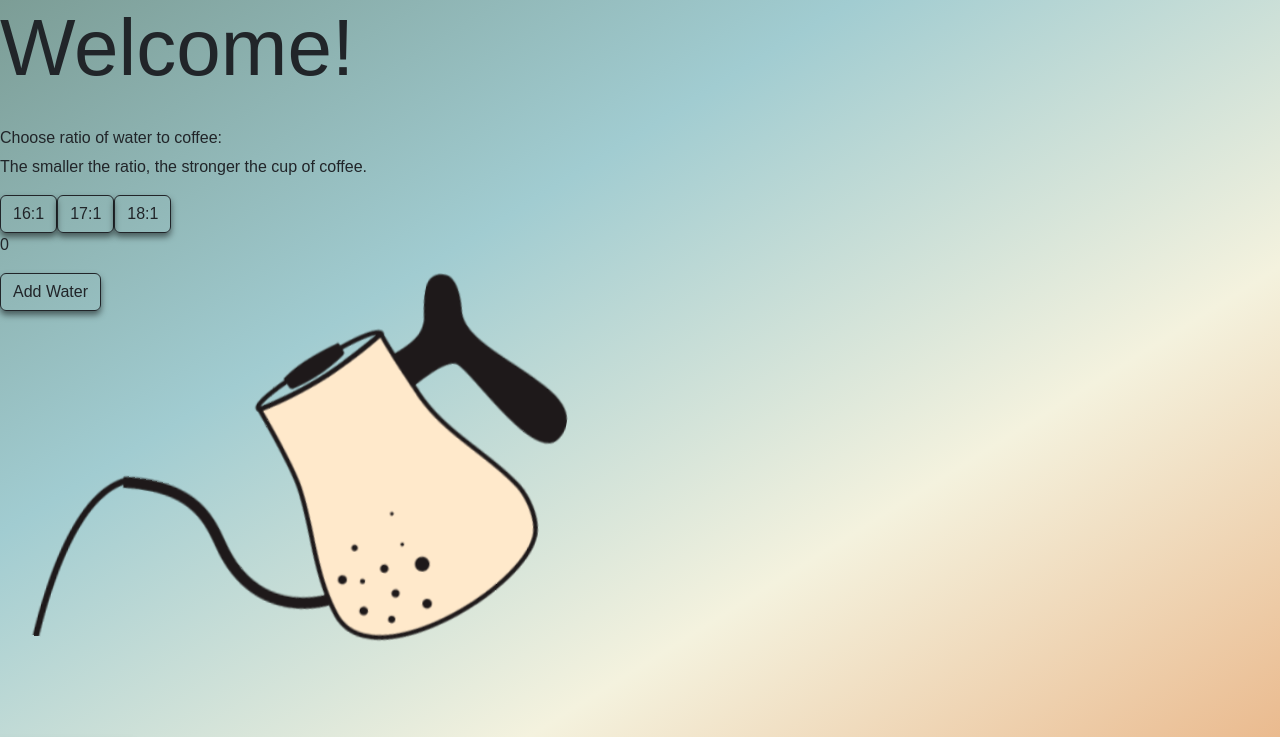
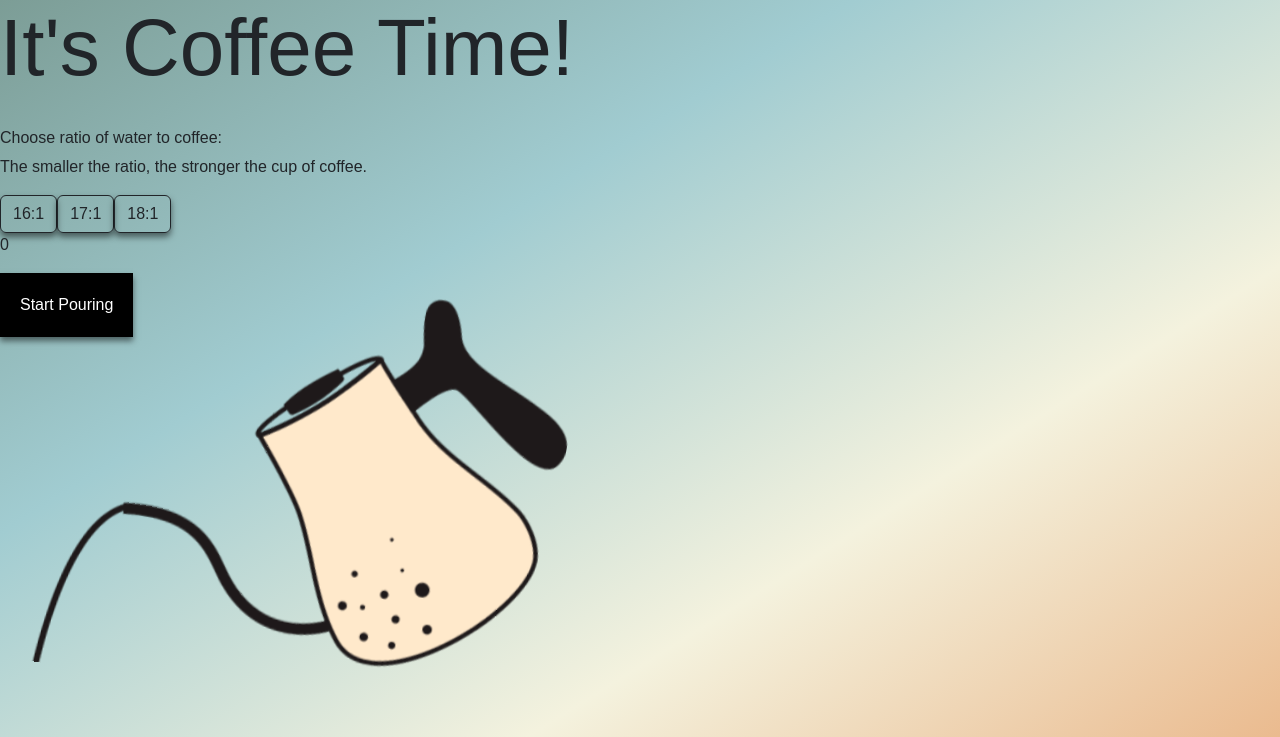
Before and after one commit to ekmagiccat/capstone, a React (Create React App) app: page / in a window 1280 px wide. Shown: the top 737 px of the page. Built offline with nearby package versions, Linux system fonts and the light colour scheme.

Commit message:
refactor code

```diff
--- a/src/components/App.tsx
+++ b/src/components/App.tsx
@@ -2,7 +2,6 @@ import React from "react";
 import Header from "./Header";
 import Instructions from "./Instructions";
 import GamePlay from "./GamePlay";
-import Kettle from "./Kettle";
 import PourOver from "./PourOver";
 
 const App = () => {
@@ -10,7 +9,6 @@ const App = () => {
     <div className="app">
       <Header />
       <GamePlay />
-      <Kettle />
       <PourOver />
       <Instructions />
     </div>
--- a/src/components/GamePlay.tsx
+++ b/src/components/GamePlay.tsx
@@ -1,8 +1,11 @@
 import React, { useState, useEffect } from "react";
+import { motion } from "framer-motion";
+import waterPour from "../images/waterPour.png";
 
 const GamePlay = () => {
   const [waterValue, setWaterValue] = useState(0);
   const [ratio, setRatio] = useState(0);
+  const [rotate, setRotate] = useState(false);
 
   useEffect(() => {
     setWaterValue(0);
@@ -19,6 +22,15 @@ const GamePlay = () => {
 
     const waterLimit = getWaterLimit();
     setWaterValue(Math.min(waterValue, waterLimit));
+  };
+
+  const handleKettleRotate = () => {
+    setRotate(!rotate);
+  };
+
+  const handlePourButtonClick = () => {
+    handleAddWater();
+    handleKettleRotate();
   };
 
   const getWaterLimit = () => {
@@ -60,13 +72,17 @@ const GamePlay = () => {
         </button>
       </div>
       <p className="water">{waterValue}</p>
-      <button
-        className="btn btn-outline-dark"
-        type="button"
-        onClick={handleAddWater}
+
+      <button onClick={handlePourButtonClick}>
+        {rotate ? "Stop Pouring" : "Start Pouring"}
+      </button>
+      <motion.div
+        animate={{ rotate: rotate ? -10 : 10 }}
+        transition={{ type: "tween", duration: 1 }}
+        onClick={handlePourButtonClick}
       >
-        Add Water
-      </button>
+        <img src={waterPour} alt="kettle pouring water" id="kettle" />
+      </motion.div>
     </div>
   );
 };
--- a/src/components/Header.tsx
+++ b/src/components/Header.tsx
@@ -8,7 +8,7 @@ import AccordionSummary from "@material-ui/core/AccordionSummary";
 const Header = () => {
   return (
     <div>
-      <h1 className="display-1">Welcome!</h1>
+      <h1 className="display-1">It's Coffee Time!</h1>
       <br />
     </div>
   );
--- a/src/components/Kettle.tsx
+++ /dev/null
@@ -1,28 +0,0 @@
-import React, { useState } from "react";
-import waterPour from "../images/waterPour.png";
-import { motion } from "framer-motion";
-
-const Kettle = () => {
-  const [rotate, setRotate] = useState(false);
-
-  const handlePourButtonClick = () => {
-    setRotate(!rotate);
-  };
-
-  return (
-    <div>
-      <motion.div
-        animate={{ rotate: rotate ? -10 : 10 }}
-        transition={{ type: "tween", duration: 1 }}
-        onClick={handlePourButtonClick}
-      >
-        <img src={waterPour} alt="kettle pouring water" id="kettle" />
-      </motion.div>
-      <button onClick={handlePourButtonClick}>
-        {rotate ? "Stop Pouring" : "Start Pouring"}
-      </button>
-    </div>
-  );
-};
-
-export default Kettle;
```
